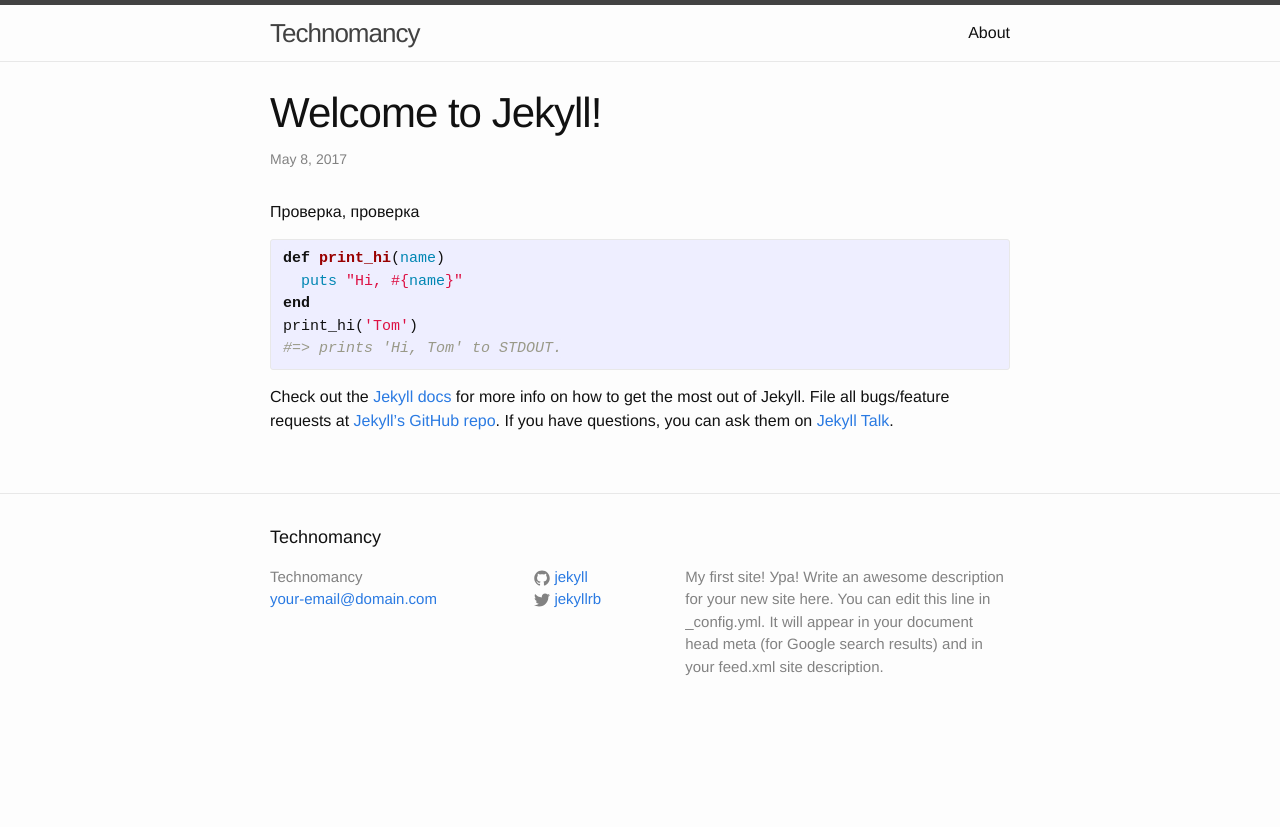
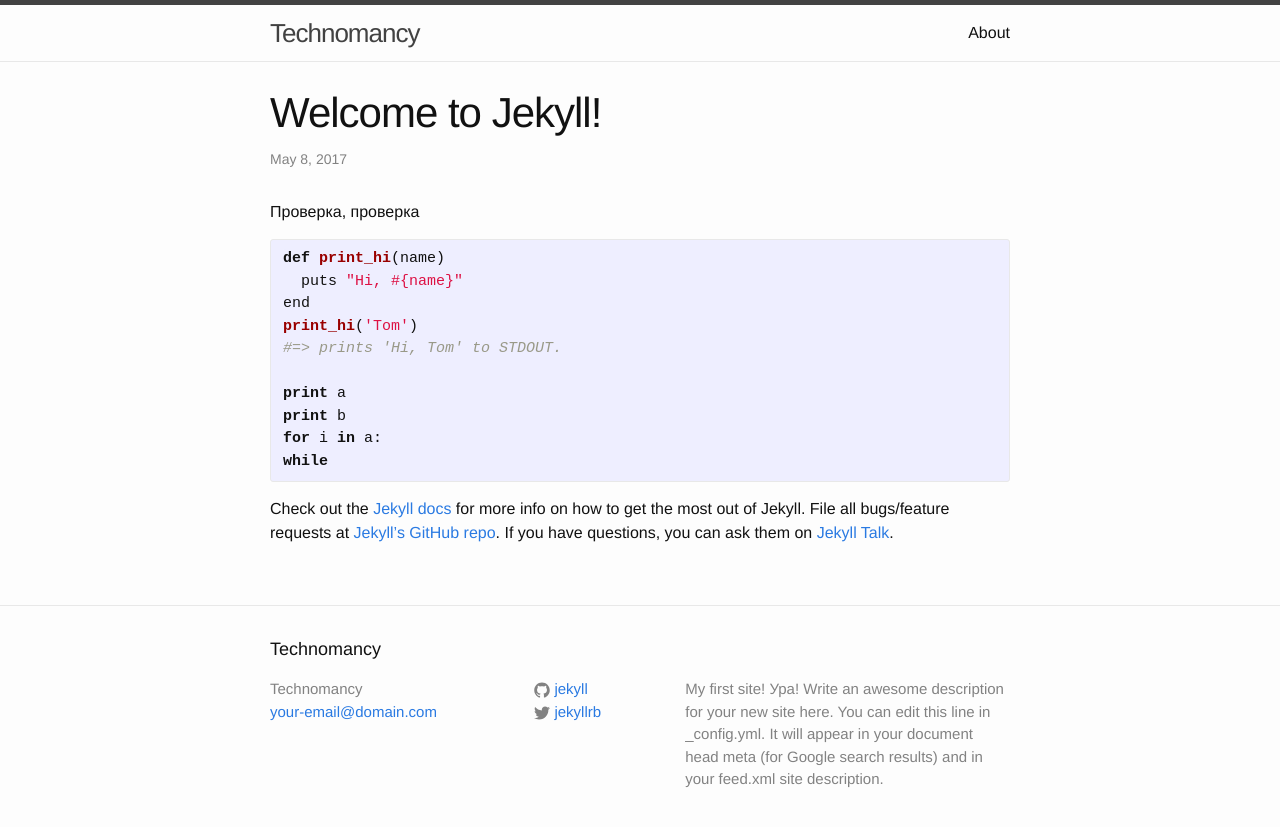
Before and after one commit to Valentinator/valentinator.github.io, a Jekyll site: the page built from _posts/2017-05-09-Первый-пост.MARKDOWN, in a window 1280 px wide. Shown: the top 827 px of the page. Built offline with Jekyll 4.4.1, drawn with Linux system fonts in a browser that asks for light colours.

Commit message:
Update 2017-05-09-Первый-пост.MARKDOWN

```diff
--- a/_posts/2017-05-09-Первый-пост.MARKDOWN
+++ b/_posts/2017-05-09-Первый-пост.MARKDOWN
@@ -6,12 +6,17 @@ categories: jekyll update
 ---
 Проверка, проверка
 
-{% highlight ruby %}
+{% highlight python %}
 def print_hi(name)
   puts "Hi, #{name}"
 end
 print_hi('Tom')
 #=> prints 'Hi, Tom' to STDOUT.
+
+print a
+print b
+for i in a:
+while
 {% endhighlight %}
 
 Check out the [Jekyll docs][jekyll-docs] for more info on how to get the most out of Jekyll. File all bugs/feature requests at [Jekyll’s GitHub repo][jekyll-gh]. If you have questions, you can ask them on [Jekyll Talk][jekyll-talk].
```
